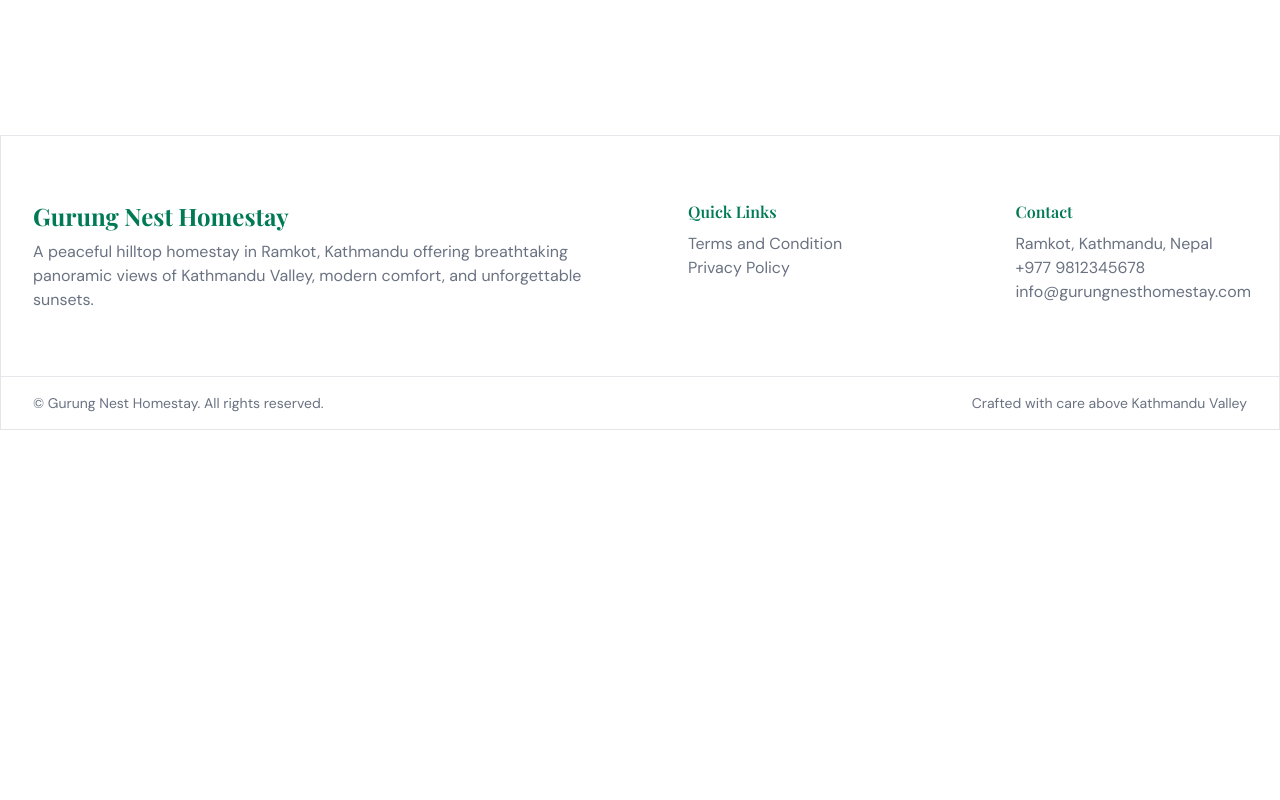
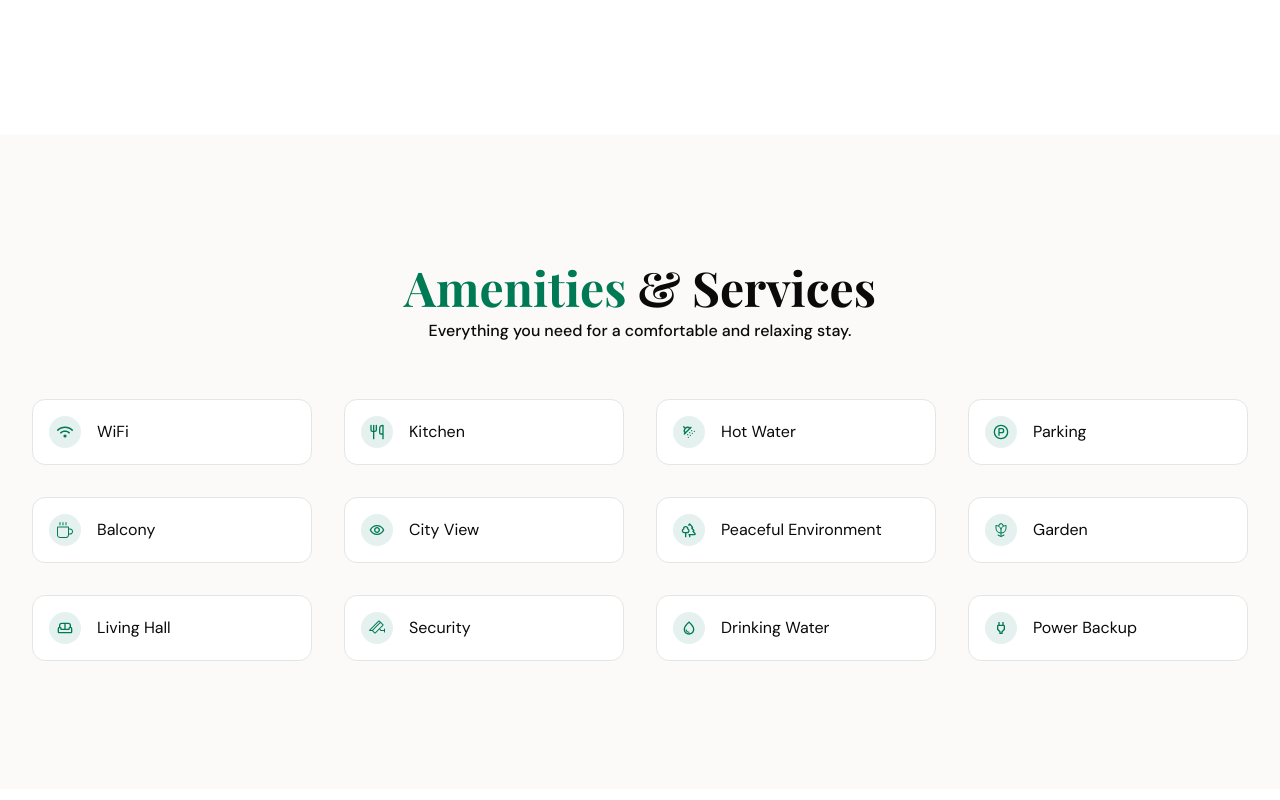
Before and after one commit to gurungbsal18/gurung-nest-home-stay, a Next.js app in the folder frontend/: page / in a window 1280 px wide. Shown: the part 4180-4980 px from the top of the page. Before the commit the page ends 4610 px from the top, so only its background shows below. Built offline with nearby package versions, Linux system fonts and the light colour scheme; a web font is replaced by a local one.

Commit message:
amenties section added

```diff
--- a/frontend/app/page.tsx
+++ b/frontend/app/page.tsx
@@ -1,4 +1,5 @@
 import AboutSection from "@/components/AboutSection"
+import AmenitiesSection from "@/components/AmenitiesSection"
 import EverythingYouNeedSection from "@/components/EverythingYouNeedSection"
 import GallerySection from "@/components/GallerySection"
 import HeroSection from "@/components/HeroSection"
@@ -23,6 +24,7 @@ export default function Page() {
         <Rooms />
         <PanoramicExperience />
         <GallerySection />
+        <AmenitiesSection />
       </div>
     </>
   )
--- /dev/null
+++ b/frontend/components/AmenitiesSection.tsx
@@ -0,0 +1,114 @@
+import { FaWifi } from "react-icons/fa6"
+import { LuUtensils } from "react-icons/lu"
+import { LuShowerHead } from "react-icons/lu"
+import { LuCircleParking } from "react-icons/lu"
+import { SlCup } from "react-icons/sl"
+import { MdOutlineRemoveRedEye } from "react-icons/md"
+import { LuTrees } from "react-icons/lu"
+import { PiFlowerTulip } from "react-icons/pi"
+import { TbSofa } from "react-icons/tb"
+import { PiSecurityCamera } from "react-icons/pi"
+import { MdOutlineWaterDrop } from "react-icons/md"
+import { MdOutlinePower } from "react-icons/md"
+
+const amenitiesDb = [
+  {
+    id: 1,
+    title: "WiFi",
+    icon: FaWifi,
+  },
+  {
+    id: 2,
+    title: "Kitchen",
+    icon: LuUtensils,
+  },
+  {
+    id: 3,
+    title: "Hot Water",
+    icon: LuShowerHead,
+  },
+  {
+    id: 4,
+    title: "Parking",
+    icon: LuCircleParking,
+  },
+  {
+    id: 5,
+    title: "Balcony",
+    icon: SlCup,
+  },
+  {
+    id: 6,
+    title: "City View",
+    icon: MdOutlineRemoveRedEye,
+  },
+  {
+    id: 7,
+    title: "Peaceful Environment",
+    icon: LuTrees,
+  },
+  {
+    id: 8,
+    title: "Garden",
+    icon: PiFlowerTulip,
+  },
+  {
+    id: 9,
+    title: "Living Hall",
+    icon: TbSofa,
+  },
+  {
+    id: 10,
+    title: "Security",
+    icon: PiSecurityCamera,
+  },
+  {
+    id: 11,
+    title: "Drinking Water",
+    icon: MdOutlineWaterDrop,
+  },
+  {
+    id: 12,
+    title: "Power Backup",
+    icon: MdOutlinePower,
+  },
+]
+
+function AmenitiesSection() {
+  return (
+    <div
+      className="flex flex-col gap-16 py-32 md:gap-32 dark:bg-secondary/20!"
+      style={{ background: "#FBFAF8" }}
+    >
+      <div className="container mx-auto">
+        <div className="mb-14 flex flex-col items-center gap-2">
+          <h4 className="text-3xl font-bold sm:text-4xl lg:text-5xl">
+            <span className="text-primary">Amenities</span> & Services
+          </h4>
+          <p className="text-center font-medium">
+            Everything you need for a comfortable and relaxing stay.
+          </p>
+        </div>
+
+        <div className="grid grid-cols-2 gap-8 md:grid-cols-4">
+          {amenitiesDb.map((list) => {
+            const Icon = list.icon
+            return (
+              <div
+                key={list.id}
+                className="border-border-20 flex items-center gap-4 rounded-2xl border bg-white p-4 transition-all duration-200 hover:border-primary/40 hover:bg-accent/5 dark:bg-black"
+              >
+                <div className="rounded-full bg-primary/10 p-2 dark:bg-primary/30">
+                  <Icon className="text-primary" />
+                </div>
+                <p>{list.title}</p>
+              </div>
+            )
+          })}
+        </div>
+      </div>
+    </div>
+  )
+}
+
+export default AmenitiesSection
--- a/frontend/components/GallerySection.tsx
+++ b/frontend/components/GallerySection.tsx
@@ -7,7 +7,7 @@ function GallerySection() {
         <h4 className="text-3xl font-bold sm:text-4xl lg:text-5xl">
           Photo <span className="text-primary">Gallery</span>
         </h4>
-        <p className="font-medium">
+        <p className="text-center font-medium">
           A glimpse into the beauty of our homestay and its surroundings.
         </p>
       </div>
--- a/frontend/components/PanoramicExperience.tsx
+++ b/frontend/components/PanoramicExperience.tsx
@@ -7,24 +7,43 @@ import { LuMoonStar } from "react-icons/lu";
 function PanoramicExperience() {
   return (
     <div className="container mx-auto">
-      <div className="grid grid-cols-1 lg:grid-cols-2 gap-16 items-center">
+      <div className="grid grid-cols-1 items-center gap-16 lg:grid-cols-2">
         <div className="col-span-1">
-          <div className="rounded-xl overflow-hidden h-100">
-            <img src="/images/kathmandu-view.webp" alt="kathmandu" className="h-full w-full object-cover"/>
+          <div className="h-100 overflow-hidden rounded-xl">
+            <img
+              src="/images/kathmandu-view.webp"
+              alt="kathmandu"
+              className="h-full w-full object-cover"
+            />
           </div>
         </div>
         <div className="col-span-1 flex flex-col gap-8">
-          <h4 className="text-3xl font-bold sm:text-4xl lg:text-5xl">
+          <h4 className="text-center text-3xl font-bold sm:text-4xl md:text-left lg:text-5xl">
             The <span className="text-primary">Panoramic</span> Experience
           </h4>
           <div className="flex flex-col gap-4">
-            <p className="flex gap-3 items-center"><MdOutlineWbSunny size={"24"}/> Wake up to breathtaking sunrise views over Kathmandu Valley.</p>
-            <p className="flex gap-3 items-center"><FiCoffee size={"24"}/>Enjoy coffee on your private balcony while overlooking the city skyline.</p>
-            <p className="flex gap-3 items-center"><LuMoonStar size={"24"}/>As night falls, witness Kathmandu transform into a sea of sparkling lights.</p>
+            <p className="flex items-center gap-3">
+              <MdOutlineWbSunny size={"24"} /> Wake up to breathtaking sunrise
+              views over Kathmandu Valley.
+            </p>
+            <p className="flex items-center gap-3">
+              <FiCoffee size={"24"} />
+              Enjoy coffee on your private balcony while overlooking the city
+              skyline.
+            </p>
+            <p className="flex items-center gap-3">
+              <LuMoonStar size={"24"} />
+              As night falls, witness Kathmandu transform into a sea of
+              sparkling lights.
+            </p>
           </div>
-          <p className="italic font-heading">This is more than accommodation—it's an experience.</p>
-          <div className="w-full flex justify-center md:justify-start">
-            <Button className="w-fit" size={"lg"}>Book Your Experience</Button>
+          <p className="font-heading italic">
+            This is more than accommodation—it's an experience.
+          </p>
+          <div className="flex w-full justify-center md:justify-start">
+            <Button className="w-fit" size={"lg"}>
+              Book Your Experience
+            </Button>
           </div>
         </div>
       </div>
--- a/frontend/components/Rooms.tsx
+++ b/frontend/components/Rooms.tsx
@@ -108,7 +108,7 @@ function Rooms() {
         <h4 className="text-3xl font-bold sm:text-4xl lg:text-5xl">
           Your <span className="text-primary">Private</span> Retreat
         </h4>
-        <p className="font-medium">
+        <p className="text-center font-medium">
           Every space is designed for comfort, relaxation, and enjoying the
           views.
         </p>
```
